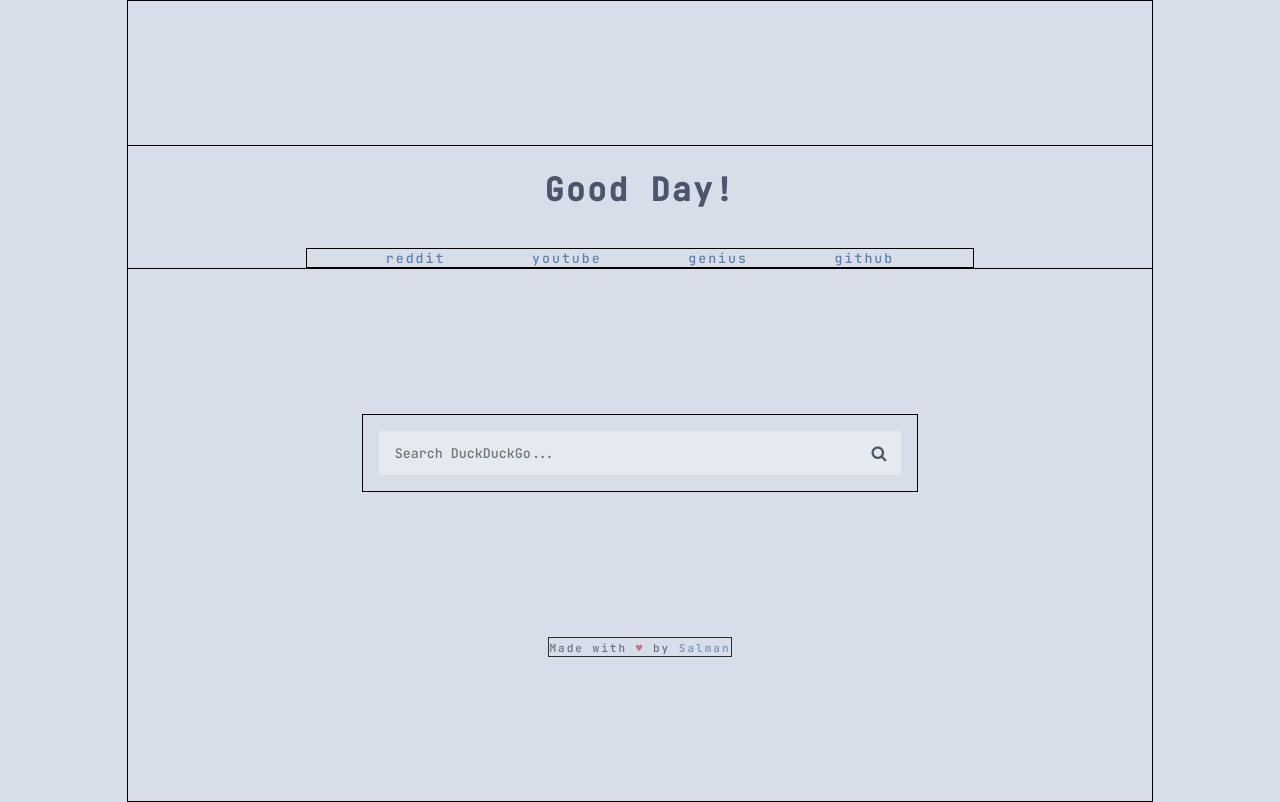
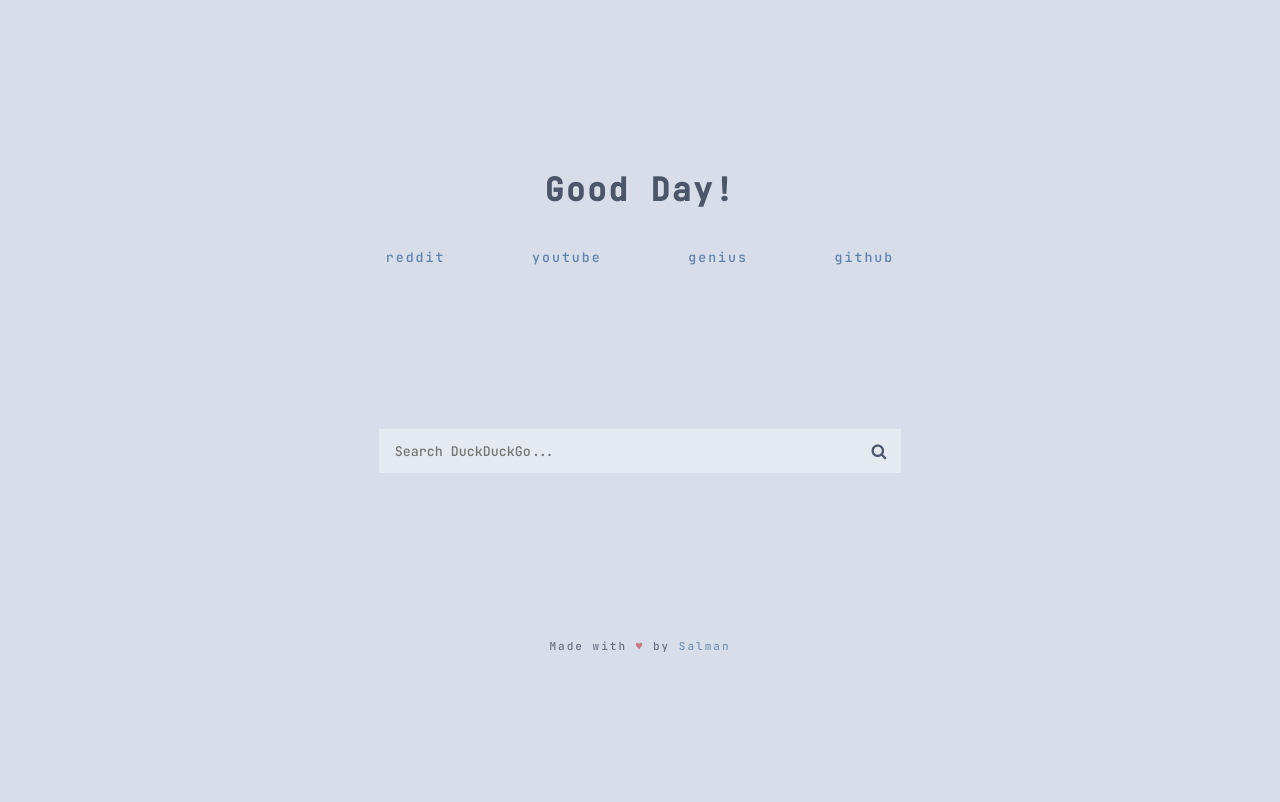
Before and after one commit to pyDiablo/pyDiablo.github.io, a plain HTML site: page index.html in a window 1280 px wide. Drawn offline with Linux system fonts and the light colour scheme.

Commit message:
Removed borders from components

```diff
--- a/css/styles.css
+++ b/css/styles.css
@@ -27,12 +27,12 @@ header {
     flex-direction: column;
     justify-content: center;
     align-items: center;
-    border: 1px solid;
+/*     border: 1px solid; */
     width: 100%;
 }
 
 .container {
-    border: 1px solid;
+/*     border: 1px solid; */
     margin: auto;
     display: flex;
     justify-content: space-evenly;
@@ -43,7 +43,7 @@ header {
 }
 
 #most-visited {
-    border: 1px solid;
+/*     border: 1px solid; */
     display: flex;
     justify-content: space-evenly;
     width: 65%;
@@ -57,7 +57,7 @@ header {
 }
 
 main {
-    border: 1px solid;
+/*     border: 1px solid; */
     /*   width: 100%; */
 }
 
@@ -89,7 +89,7 @@ main {
 }
 
 footer {
-    border: 1px solid;
+/*     border: 1px solid; */
     font-size: 0.83rem;
     opacity: 0.8;
 }
```
